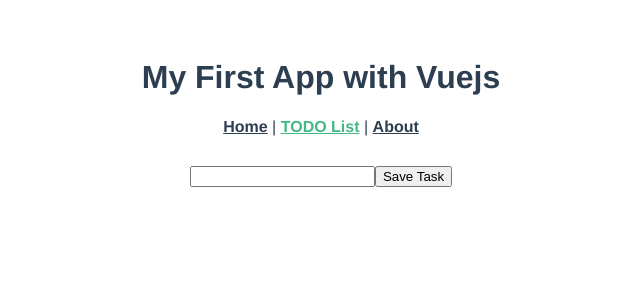
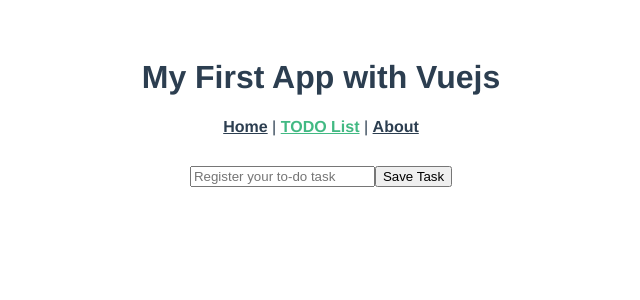
Before and after one commit to HectorZR/vue-todo-app, a Vue app: page /todo in a window 1280 px wide. Shown: the top 300 px of the page, without its empty margins (319-959 px from the left). Built offline with nearby package versions, Linux system fonts and the light colour scheme.

Commit message:
updating input placeholder

```diff
--- a/src/views/Todo.vue
+++ b/src/views/Todo.vue
@@ -1,7 +1,7 @@
 <template>
   <div class="container">
     <div id="form-component">
-      <input type="text" name="task" id="" v-model.trim="task">
+      <input type="text" name="task" id="" v-model.trim="task" placeholder="Register your to-do task">
       <button v-on:click="pushTask">Save Task</button>
     </div>
     <div class="list-container">
```
